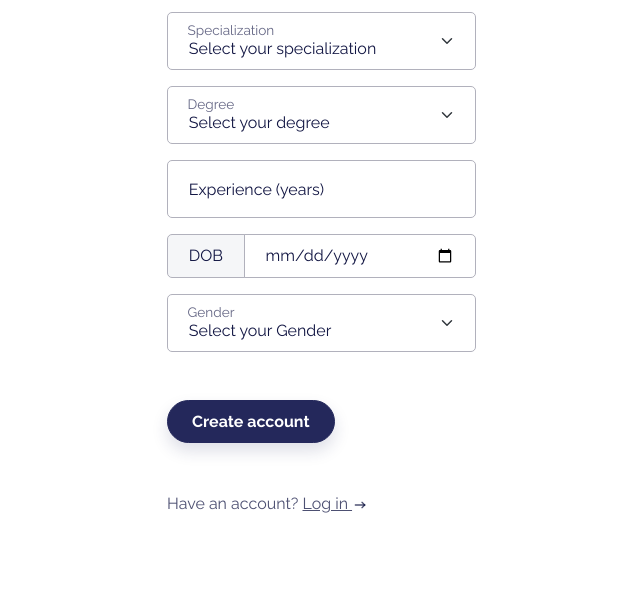
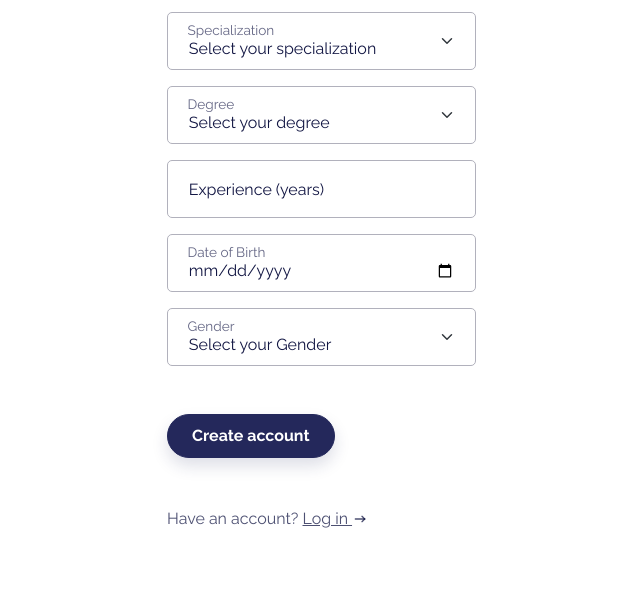
Before and after one commit to ShyamGadde/book-my-doctor, a PHP site: page /doctor-onboarding.php in a window 1280 px wide. Shown: the part 838-1444 px from the top of the page, without its empty margins (485-1125 px from the left). Run offline with PHP 8.4, Linux system fonts and the light colour scheme; some web fonts are replaced.

Commit message:
style: :lipstick: Use floating form for selecting DOB as well

```diff
--- a/doctor-onboarding.php
+++ b/doctor-onboarding.php
@@ -29,13 +29,28 @@
               lowercase letter, and must be between 8 to 20 characters
             </div>
           </div>
+
           <div class="mb-3 form-floating">
-            <input class="shadow-sm form-control" type="password" id="confirm-pwd" name="password_repeat" placeholder="Repeat Password" autofocus="" minlength="8" maxlength="20" pattern="(?=.*\d)(?=.*[a-z])(?=.*[A-Z]).{8,}" title="Must contain at least one number and one uppercase and lowercase letter, and between 8 to 20 characters" required="" style="border-radius: 5px" /><label class="form-label" for="confirm-pwd">Confirm Password</label>
-            <div class="invalid-feedback">
-              Password must contain at least one number and one uppercase and
-              lowercase letter, and must be between 8 to 20 characters
-            </div>
+            <input class="shadow-sm form-control" type="password" id="confirm-pwd" name="password_repeat" placeholder="Repeat Password" autofocus="" minlength="8" maxlength="20" pattern="(?=.*\d)(?=.*[a-z])(?=.*[A-Z]).{8,}" required="" style="border-radius: 5px" />
+            <label class="form-label" for="confirm-pwd">Confirm Password</label>
+            <div class="invalid-feedback">Passwords do not match!</div>
           </div>
+
+          <script>
+            const password = document.getElementById("pwd");
+            const confirmPassword = document.getElementById("confirm-pwd");
+
+            function validatePassword() {
+              if (password.value !== confirmPassword.value) {
+                confirmPassword.setCustomValidity("Passwords do not match!");
+              } else {
+                confirmPassword.setCustomValidity("");
+              }
+            }
+
+            password.onchange = validatePassword;
+            confirmPassword.onkeyup = validatePassword;
+          </script>
           <div class="mb-3 form-floating">
             <input class="form-control" type="tel" id="phone" name="phone" placeholder="Phone Number" autofocus="" required="" minlength="10" maxlength="10" style="border-radius: 5px" /><label class="form-label">Phone</label>
             <div class="invalid-feedback">
@@ -80,14 +95,10 @@
               Please enter your years of experience
             </div>
           </div>
-          <div class="mb-3 input-group">
-            <span class="input-group-text" style="
-                border-top-left-radius: 5px;
-                border-bottom-left-radius: 5px;
-              ">DOB</span><input class="form-control" type="date" name="dob" required="" style="
-                border-top-right-radius: 5px;
-                border-bottom-right-radius: 5px;
-              " />
+
+          <div class="mb-3 form-floating">
+            <input class="form-control" type="date" name="dob" required="" style="border-radius: 5px" />
+            <label class="form-label">Date of Birth</label>
             <div class="invalid-feedback">Please enter your Date of Birth</div>
           </div>
 
```
Also changed, not shown: signup.php (+4 -9 lines).
